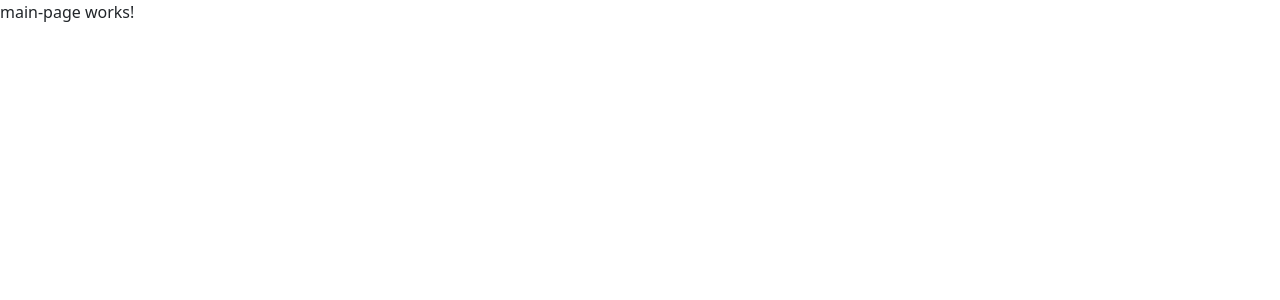
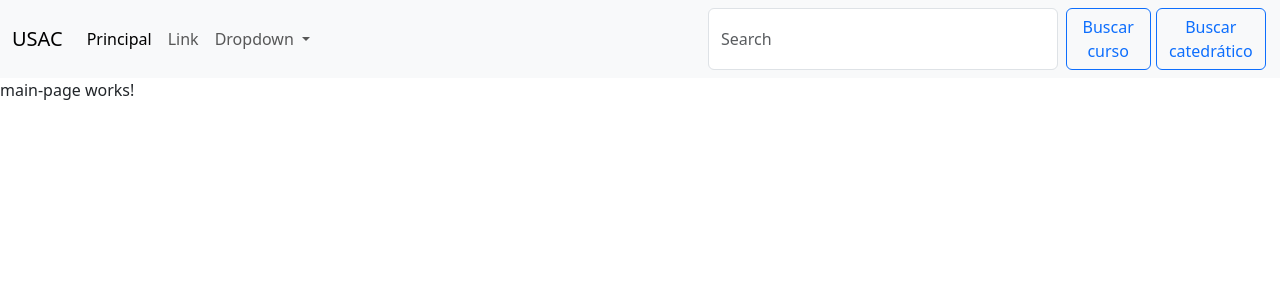
Before and after one commit to Grupo8PracticasIniciales/Taller4_PIF-, an Angular app in the folder Angular/taller4_angular/: page /mainPage in a window 1280 px wide. Shown: the top 300 px of the page. Built offline with nearby package versions, Linux system fonts and the light colour scheme.

Commit message:
Navbar y boton registrarse en el login creado

```diff
--- a/Angular/taller4_angular/src/app/app.module.ts
+++ b/Angular/taller4_angular/src/app/app.module.ts
@@ -7,12 +7,14 @@ import { LoginComponent } from './components/login/login.component';
 import { MainPageComponent } from './components/main-page/main-page.component';
 import { FormsModule } from '@angular/forms';
 import { HttpClientModule } from '@angular/common/http';
+import { NavbarComponent } from './components/navbar/navbar/navbar.component';
 
 @NgModule({
   declarations: [
     AppComponent,
     LoginComponent,
-    MainPageComponent
+    MainPageComponent,
+    NavbarComponent
   ],
   imports: [
     BrowserModule,
--- a/Angular/taller4_angular/src/app/components/login/login.component.html
+++ b/Angular/taller4_angular/src/app/components/login/login.component.html
@@ -1,5 +1,4 @@
 <!------ Include the above in your HEAD tag ---------->
-
 <div class="wrapper fadeInDown">
   <div id="formContent">
     <!-- Tabs Titles -->
@@ -20,6 +19,6 @@
     <div id="formFooter">
       <a class="underlineHover" href="#">¿Olvidó su contraseña?</a>
     </div>
-
   </div>
+  <button type="button" style="margin-top: 4rem; padding: 1rem; padding-left: 10rem ;padding-right: 10rem;" class="btn btn-info text-white">Registrarse</button>
 </div>
--- a/Angular/taller4_angular/src/app/components/login/login.component.ts
+++ b/Angular/taller4_angular/src/app/components/login/login.component.ts
@@ -30,6 +30,11 @@ export class LoginComponent implements OnInit {
         this.identidad = response
         if (this.identidad != null){
           localStorage.setItem('identidad',JSON.stringify(this.identidad))
+          Swal.fire(
+            'Bienvenido',
+            'Bienvenido!',
+            'success'
+          )
           this._router.navigate(['/mainPage'])
         }else{
           Swal.fire(
--- a/Angular/taller4_angular/src/app/components/main-page/main-page.component.html
+++ b/Angular/taller4_angular/src/app/components/main-page/main-page.component.html
@@ -1 +1,3 @@
+<app-navbar></app-navbar>
+
 <p>main-page works!</p>
--- /dev/null
+++ b/Angular/taller4_angular/src/app/components/navbar/navbar/navbar.component.html
@@ -0,0 +1,36 @@
+<div>
+  <nav class="navbar navbar-expand-lg bg-body-tertiary">
+    <div class="container-fluid">
+      <a class="navbar-brand">USAC</a>
+      <button class="navbar-toggler" type="button" data-bs-toggle="collapse" data-bs-target="#navbarSupportedContent" aria-controls="navbarSupportedContent" aria-expanded="false" aria-label="Toggle navigation">
+        <span class="navbar-toggler-icon"></span>
+      </button>
+      <div class="collapse navbar-collapse" id="navbarSupportedContent">
+        <ul class="navbar-nav me-auto mb-2 mb-lg-0">
+          <li class="nav-item">
+            <a class="nav-link active" aria-current="page">Principal</a>
+          </li>
+          <li class="nav-item">
+            <a class="nav-link">Link</a>
+          </li>
+          <li class="nav-item dropdown">
+            <a class="nav-link dropdown-toggle" role="button" data-bs-toggle="dropdown" aria-expanded="false">
+              Dropdown
+            </a>
+            <ul class="dropdown-menu">
+              <li><a class="dropdown-item">Action</a></li>
+              <li><a class="dropdown-item">Another action</a></li>
+              <li><hr class="dropdown-divider"></li>
+              <li><a class="dropdown-item">Something else here</a></li>
+            </ul>
+          </li>
+        </ul>
+        <form class="d-flex" role="search">
+          <input class="form-control me-2" type="search" placeholder="Search" aria-label="Search">
+          <button class="btn btn-outline-primary" type="submit">Buscar curso</button>
+          <button class="btn btn-outline-primary" style="margin-right: 2px; margin-left: 5px;" type="submit">Buscar catedrático</button>
+        </form>
+      </div>
+    </div>
+  </nav>
+</div>
```
Also changed, not shown: Angular/taller4_angular/src/app/components/navbar/navbar/navbar.component.ts (added, +10 -0 lines), Angular/taller4_angular/src/app/components/navbar/navbar/navbar.component.css (added).
